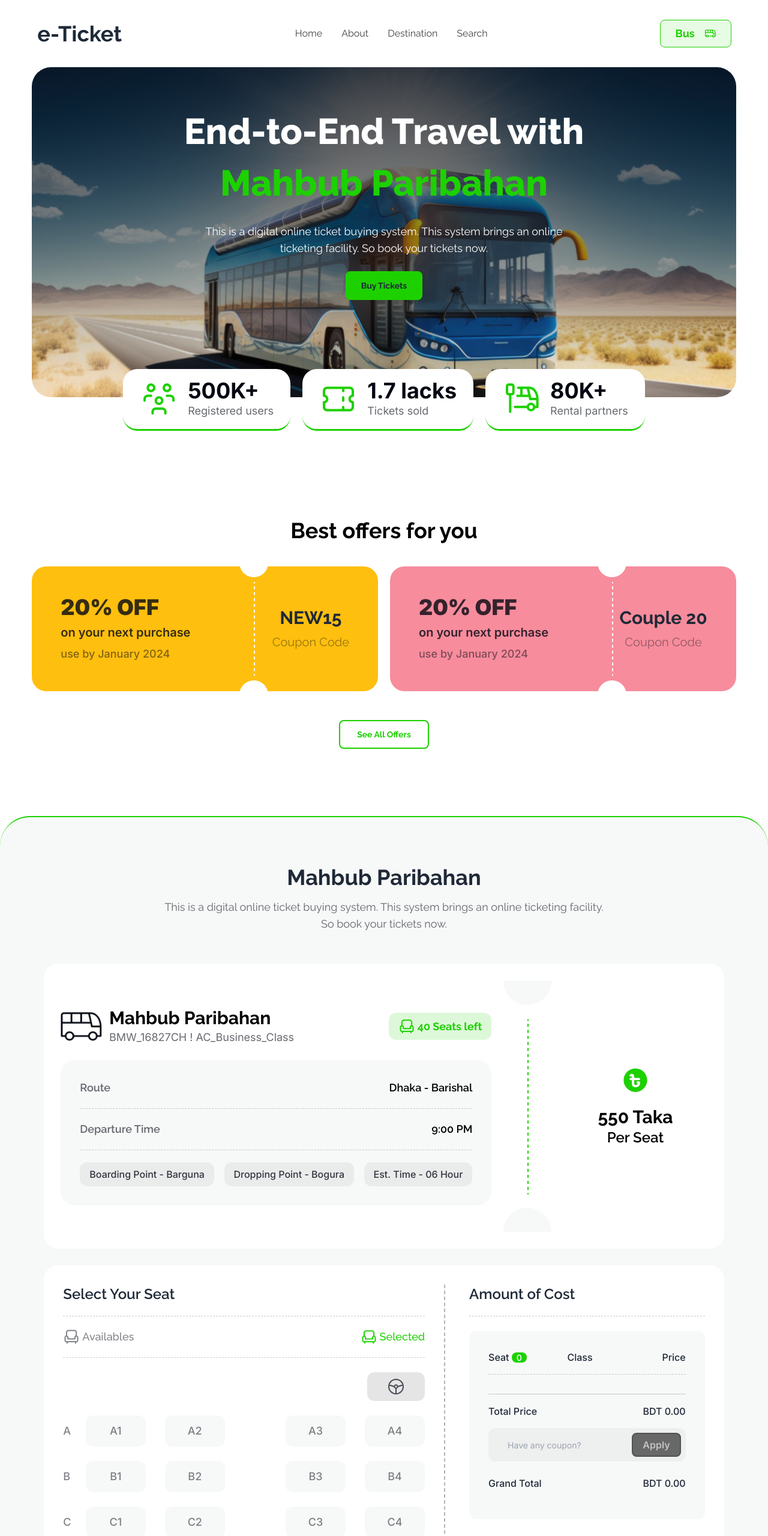
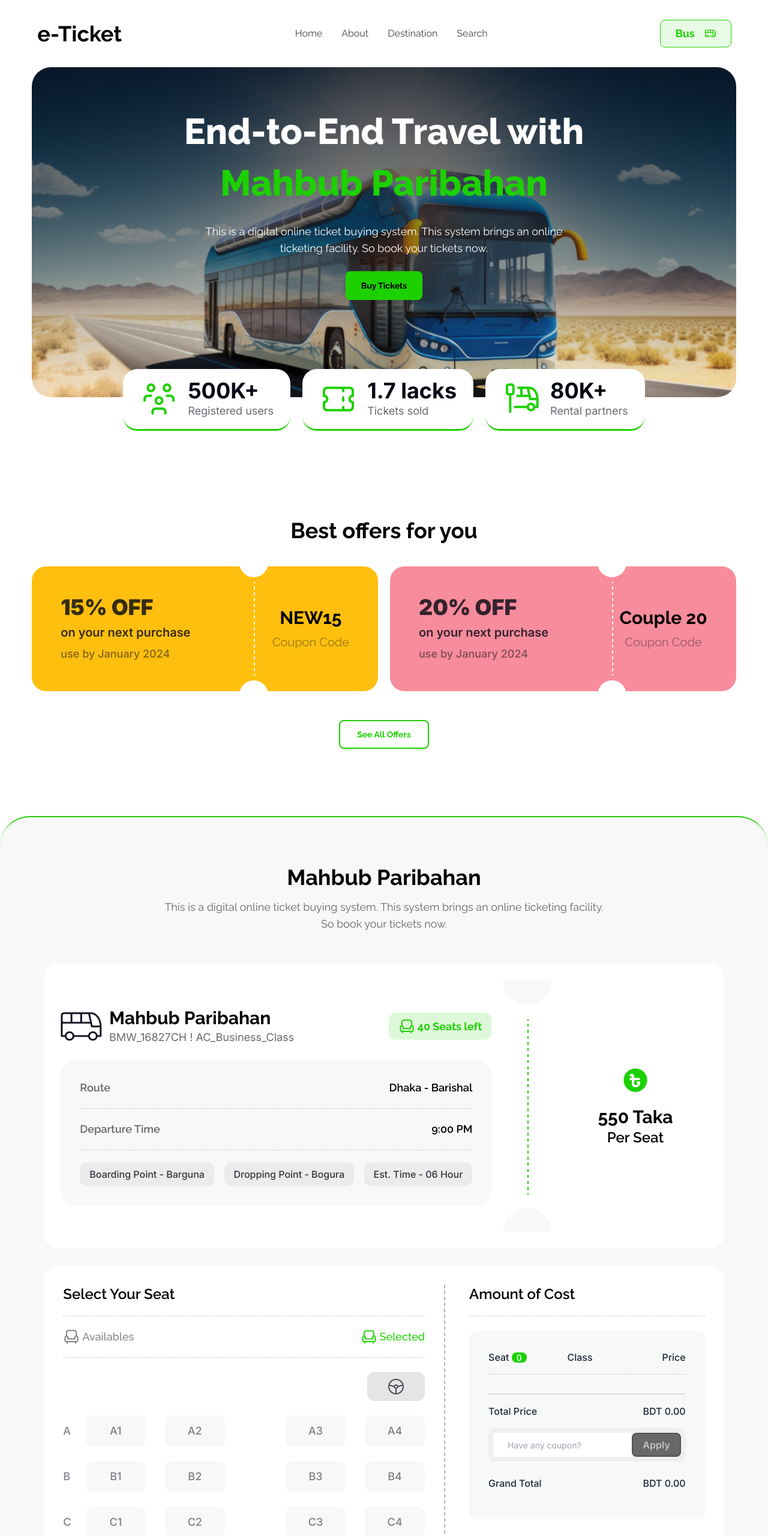
Before and after one commit to Mahbub13579/B9-A5, a plain HTML site: page index.html in a window 1280 px wide. Shown: the top 2560 px of the page at 60% size. Drawn offline with nearby package versions, Linux system fonts and the light colour scheme.

Commit message:
fixed function problem for coupon discount for any selected seat

```diff
--- a/index.html
+++ b/index.html
@@ -86,7 +86,7 @@
             </div>
             <a
               href="#"
-              class="btn-ghost text-primarybg poppins text-3xl sm:text-4xl font-bold px-0 hover:bg-white"
+              class="text-black btn-ghost text-primarybg poppins text-3xl sm:text-4xl font-bold px-0 hover:bg-white"
               >e-Ticket</a
             >
           </div>
@@ -145,7 +145,7 @@
 
           <a
             id="btnBuyBanner"
-            class="btn bg-primary font-bold px-6 border-2 border-primary hover:border-primary hover:text-white hover:bg-[#fff0] raleway"
+            class="text-black btn bg-primary font-bold px-6 border-2 border-primary hover:border-primary hover:text-white hover:bg-[#fff0] raleway"
             href="#ticketSec"
           >
             Buy Tickets
@@ -255,7 +255,7 @@
             alt=""
           />
           <div class="inter sm:text-left space-y-2">
-            <h1 class="text-[#030712CC] text-4xl font-black">20% OFF</h1>
+            <h1 class="text-[#030712CC] text-4xl font-black">15% OFF</h1>
             <p class="text-xl text-[#030712CC] font-semibold">
               on your next purchase
             </p>
@@ -264,7 +264,7 @@
             </p>
           </div>
           <div class="space-y-2">
-            <h1 class="text-3xl font-bold">NEW15</h1>
+            <h1 class="text-black text-3xl font-bold">NEW15</h1>
             <p class="text-xl text-[#03071266]">Coupon Code</p>
           </div>
         </div>
@@ -286,7 +286,7 @@
             </p>
           </div>
           <div class="space-y-2">
-            <h1 class="text-3xl font-bold">Couple 20</h1>
+            <h1 class="text-black text-3xl font-bold">Couple 20</h1>
             <p class="text-xl text-[#03071266]">Coupon Code</p>
           </div>
         </div>
@@ -308,7 +308,7 @@
        <section class="mt-10 space-y-4">
         <h1
           id="ticketSec"
-          class="pt-10 text-4xl font-bold to-black text-center"
+          class="text-black pt-10 text-4xl font-bold to-black text-center"
         >
           Mahbub Paribahan
         </h1>
@@ -420,7 +420,7 @@
             class="w-full max-w-[600px] lg:max-w-screen-md mx-auto lg:m-0 lg:w-3/5 lg:pr-5 xl:pr-8 lg:border-r-2 border-[#0307124D] border-dashed mt-5 mb-8 lg:mb-0 lg:mt-0"
           >
             <h2
-              class="pb-5 border-b border-dashed border-[#03071233] text-2xl font-semibold to-black"
+              class="text-black pb-5 border-b border-dashed border-[#03071233] text-2xl font-semibold to-black"
             >
               Select Your Seat
             </h2>
@@ -767,7 +767,7 @@
           <!-- starting calculation part information -->
           <div class="w-full lg:w-2/5 lg:pl-5 xl:pl-8">
             <h2
-              class="pb-5 border-b border-dashed border-[#03071233] text-2xl font-semibold to-black"
+              class="text-black pb-5 border-b border-dashed border-[#03071233] text-2xl font-semibold to-black"
             >
               Amount of Cost
             </h2>
@@ -814,7 +814,7 @@
               <div class="bg-[#8b8b8b15] p-2 rounded-xl flex flex-row h-14">
                 <input
                   id="couponInp"
-                  class="w-full h-full pl-2 sm:pl-6 text-sm font-normal outline-none"
+                  class="bg-white w-full h-full pl-2 sm:pl-6 text-sm font-normal outline-none"
                   type="text"
                   placeholder="Have any coupon?"
                   disabled
@@ -849,7 +849,7 @@
                   <input
                     type="text"
                     placeholder="Enter your name"
-                    class="input input-bordered w-full"
+                    class="bg-white input input-bordered w-full"
                   />
                 </div>
                 <div class="flex flex-col gap-4">
@@ -860,7 +860,7 @@
                     id="number"
                     type="number"
                     placeholder="Enter your phone number"
-                    class="input input-bordered w-full"
+                    class="bg-white input input-bordered w-full"
                   />
                 </div>
                 <div class="flex flex-col gap-4">
@@ -870,7 +870,7 @@
                   <input
                     type="email"
                     placeholder="Enter your email id"
-                    class="input input-bordered w-full"
+                    class="bg-white input input-bordered w-full"
                   />
                 </div>
                 <div id="btnNext">
--- a/js/script.js
+++ b/js/script.js
@@ -93,7 +93,7 @@ function coupon() {
     const setVlu = set.innerText;
     arr.push(setVlu);
   }
-  if (arr.length === 4) {
+  if (arr.length <= 4) {
     const inp = document.getElementById('couponInp');
     inp.disabled = false;
     inp.classList.add('bg-white');
```
